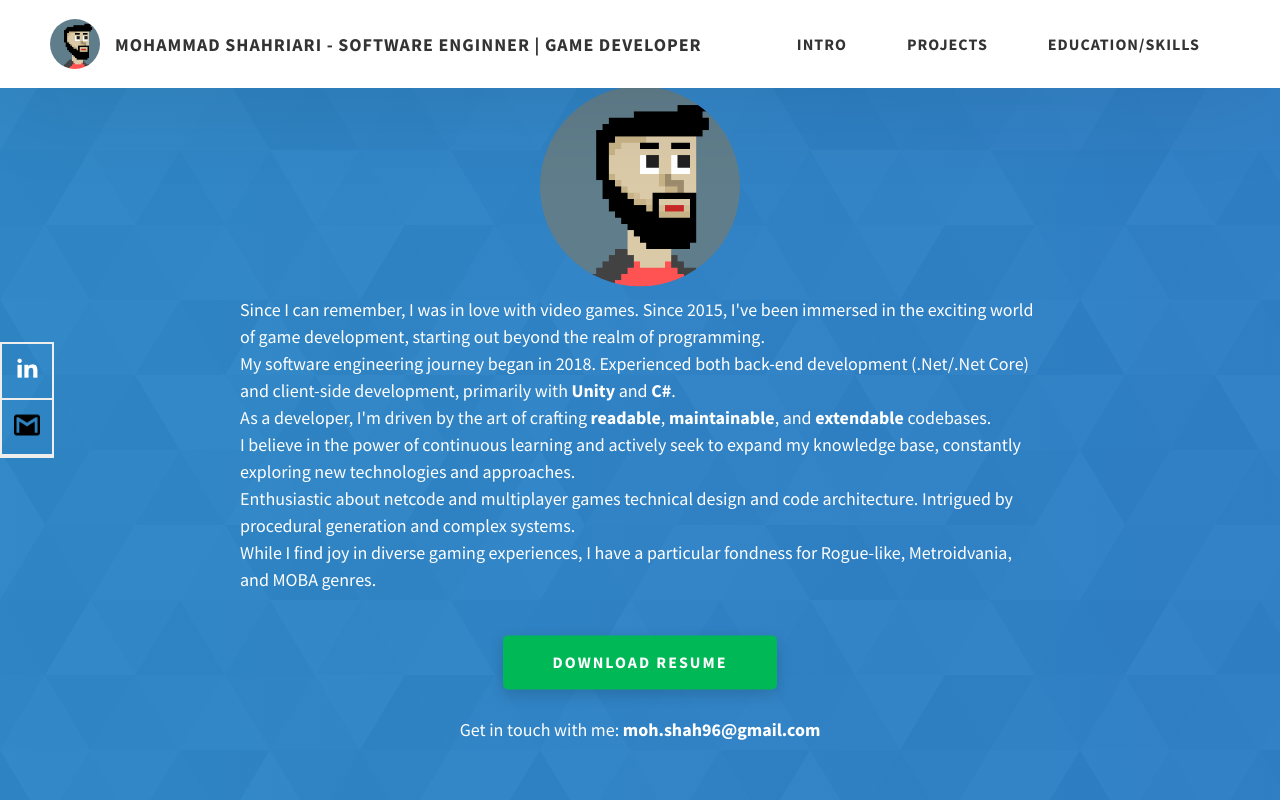
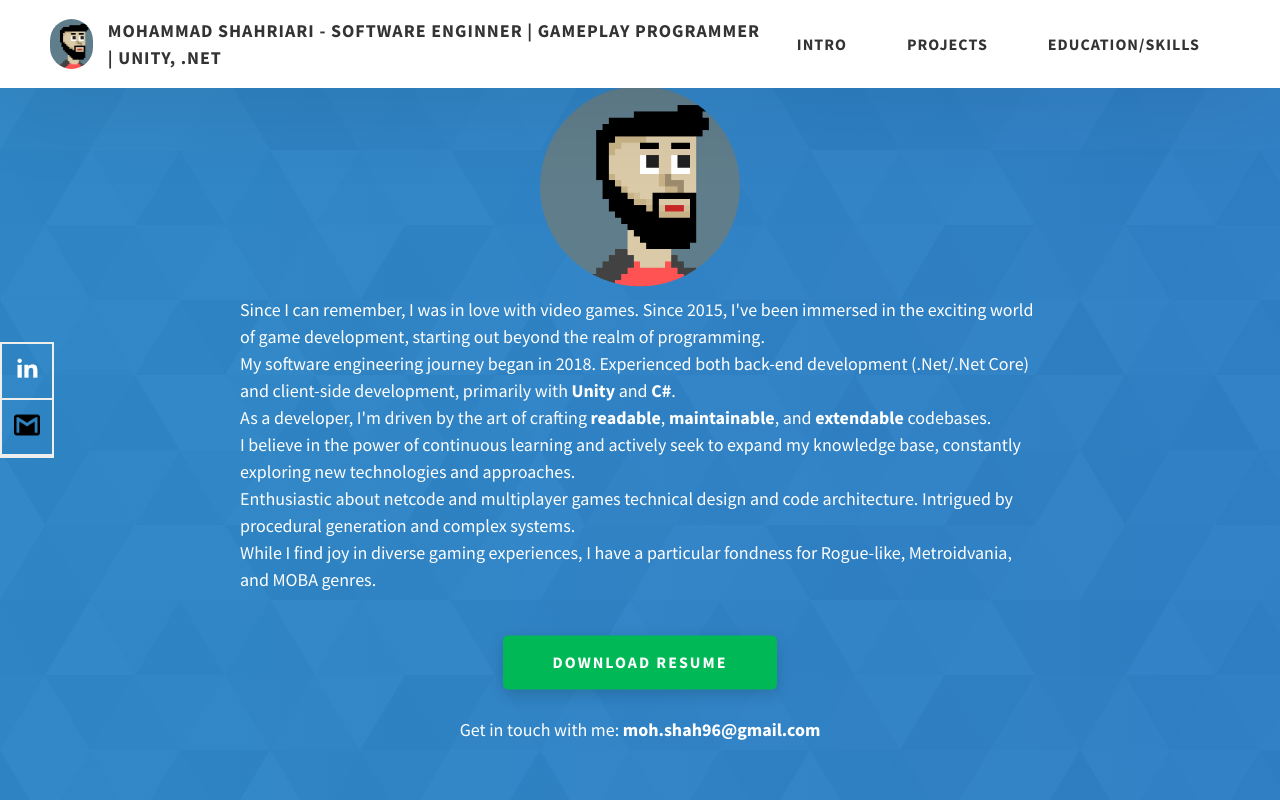
Before and after one commit to moh-shah/moh-shah.github.io, a website: page index.html in a window 1280 px wide. Shown: the top 800 px of the page. Drawn offline with Linux system fonts and the light colour scheme.

Commit message:
changing main header

```diff
--- a/index.html
+++ b/index.html
@@ -28,7 +28,7 @@
               class="header__logo-img"
             />
           </div>
-          <span class="header__logo-sub">Mohammad Shahriari - Software Enginner | Game Developer</span>
+          <span class="header__logo-sub">Mohammad Shahriari - Software Enginner | Gameplay Programmer | Unity, .NET</span>
         </div>
         <div class="header__main">
           <ul class="header__links">
```
